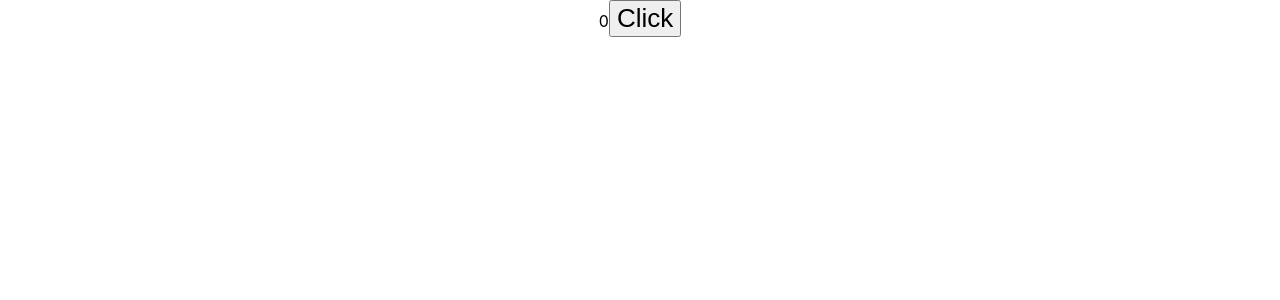
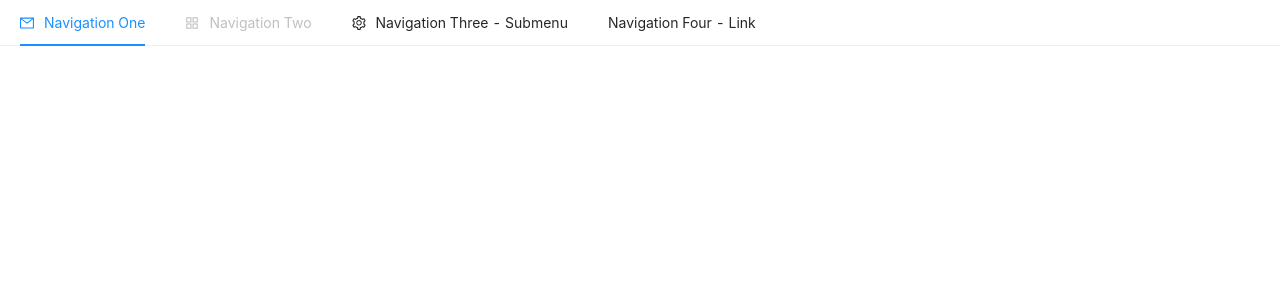
Before and after one commit to datlt2306/FPL-WEB209, a React (Vite) app: page / in a window 1280 px wide. Shown: the top 300 px of the page. Built offline with nearby package versions, Linux system fonts and the light colour scheme; data requests are answered from the project's data file.

Commit message:
feat: add antd

```diff
--- a/package.json
+++ b/package.json
@@ -8,6 +8,8 @@
     "preview": "vite preview"
   },
   "dependencies": {
+    "antd": "^4.19.1",
+    "axios": "^0.26.1",
     "prop-types": "^15.8.1",
     "react": "^17.0.2",
     "react-dom": "^17.0.2"
--- a/src/App.jsx
+++ b/src/App.jsx
@@ -1,38 +1,42 @@
-import { useState, useEffect } from 'react'
-import logo from './logo.svg'
-import './App.css'
-import Item from './components/Item';
+import React, { useState, useEffect } from 'react'
+import 'antd/dist/antd.css';
 
-function App() {
-  const [count, setCount] = useState(0);
-  const [products, setProducts] = useState([]) // 1
+import { Menu } from 'antd';
+import { MailOutlined, AppstoreOutlined, SettingOutlined } from '@ant-design/icons';
+const { SubMenu } = Menu;
 
 
-  useEffect(() => { // 3
-    console.log('1');
-    const getProducts = async () => {
-      const response = await fetch('http://localhost:3001/products');
-      const data = await response.json();
-      setProducts(data);
-    }
-    getProducts();
-  }, [count])
-
-  const onRemove = async (id) => {
-    fetch('http://localhost:3001/products/'+id, {
-      method: "DELETE"
-    });
-
-    const newProducts = products.filter(item => item.id !== id)
-    setProducts(newProducts)
-  }
-  return ( // 2
-    <div className="App">
-      {count}
-      {products.map((item, index) => <Item key={index} product={item} onHandleRemove={onRemove} />)}
-      <button onClick={() => setCount(count + 1)}>Click</button>
+function App(){
+  const [current, setCurrent] = useState("mail");
+  const handleClick = e => {
+    setCurrent(e.key)
+  };
+  return (
+    <div>
+      <Menu onClick={handleClick} selectedKeys={[current]} mode="horizontal">
+        <Menu.Item key="mail" icon={<MailOutlined />}>
+          Navigation One
+        </Menu.Item>
+        <Menu.Item key="app" disabled icon={<AppstoreOutlined />}>
+          Navigation Two
+        </Menu.Item>
+        <SubMenu key="SubMenu" icon={<SettingOutlined />} title="Navigation Three - Submenu">
+          <Menu.ItemGroup title="Item 1">
+            <Menu.Item key="setting:1">Option 1</Menu.Item>
+            <Menu.Item key="setting:2">Option 2</Menu.Item>
+          </Menu.ItemGroup>
+          <Menu.ItemGroup title="Item 2">
+            <Menu.Item key="setting:3">Option 3</Menu.Item>
+            <Menu.Item key="setting:4">Option 4</Menu.Item>
+          </Menu.ItemGroup>
+        </SubMenu>
+        <Menu.Item key="alipay">
+          <a href="https://ant.design" target="_blank" rel="noopener noreferrer">
+            Navigation Four - Link
+          </a>
+        </Menu.Item>
+      </Menu>
     </div>
   )
 }
-
 export default App
--- /dev/null
+++ b/src/api/instance.jsx
@@ -0,0 +1,6 @@
+import axios from "axios";
+
+const instance = axios.create({
+    baseURL: "http://localhost:3001"
+})
+export default instance;
--- /dev/null
+++ b/src/api/products.jsx
@@ -0,0 +1,6 @@
+import instance from './instance';
+
+export const create = (product) => {
+    const url = `/products`;
+    return instance.post(url);
+}
```
Also changed, not shown: 1 other file (tests, documents, lock files or other folders).
